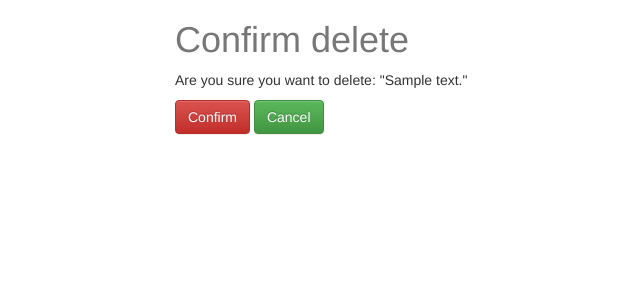
After one commit to imranjeetsingh/Blog-web-app-with-Django, a Django app: template DjangoBlog/src/templates/confirm_delete.html in a window 1280 px wide. The commit adds this page. Shown: the top 300 px of the page, without its empty margins (195-835 px from the left). Run offline with Django 3.2, Linux system fonts and the light colour scheme; the template is opened without the code that fills it: most values are stand-ins (such as "Sample title", 1, 10 or a date in 2020); some libraries are stand-ins or nearby versions.

Commit message:
added comment delete method

```diff
--- a/DjangoBlog/src/comments/urls.py
+++ b/DjangoBlog/src/comments/urls.py
@@ -3,11 +3,10 @@ from django.contrib import admin
 
 from .views import (
     comment_thread,
-    # comment_delete
-
+    comment_delete,
     )
 
 urlpatterns = [
     url(r'^(?P<id>\d+)/$', comment_thread, name='thread'),
-    # url(r'^(?P<id>\d+)/delete/$', comment_delete, name='delete'),
+    url(r'^(?P<id>\d+)/delete/$', comment_delete, name='delete'),
 ]
--- a/DjangoBlog/src/templates/comment_thread.html
+++ b/DjangoBlog/src/templates/comment_thread.html
@@ -8,7 +8,7 @@
 
 
 {% block content %}
-{{object}}
+<!-- {{object}} -->
 <!-- {{instance.title|urlify}} -->
 
 <div class="col-sm-6 col-sm-offset-3">
@@ -16,13 +16,13 @@
     <p> {{comments.content}}</p>
     <footer>via {{ comments.user }} | {{ comments.timestamp|timesince }} ago |
         {% if comments.children.count > 0 %}{{ comments.children.count }}
-        Comment{% if comments.children.count > 1 %}s{% endif %} | {% endif %} </footer>
+        Comment{% if comments.children.count > 1 %}s{% endif %} {% endif %} {% if request.user == comments.user %} <a href="{{comments.get_delete_url}}">Delete</a>{% endif %} </footer>
     <hr>
     <div>
         {% for child_comment in comments.children %}
         <blockquote>
             <p class="mb-0"> {{child_comment.content}}</p>
-            <footer>via {{child_comment.user }} | {{ child_comment.timestamp | timesince }} </footer>
+            <footer>via {{child_comment.user }} | {{ child_comment.timestamp | timesince }} ago  {% if request.user == child_comment.user %} <a href="{{child_comment.get_delete_url}}">Delete</a> {% endif %}  </footer>
         </blockquote>
         {% endfor %}
         <form action="" method="POST">{% csrf_token %}
--- /dev/null
+++ b/DjangoBlog/src/templates/confirm_delete.html
@@ -0,0 +1,20 @@
+{% extends "base.html" %}
+
+{% load urlify %}
+
+{% load crispy_forms_tags %}
+
+{% block head_title %}{{instance.title}} | {{block.super}} {% endblock head_title %}
+
+
+{% block content %}
+
+<div class="col-sm-6 col-sm-offset-3">
+    <h1>Confirm delete</h1>
+        <form action="" method="POST">{% csrf_token %}
+            <p>Are you sure you want to delete: "{{object.content}}"</p>
+            <input type="submit" value="Confirm" class="btn btn-danger">
+            <a href="{{object.get_absolute_url}}" class="btn btn-success">Cancel</a>
+        </form>
+</div>
+{% endblock content %}
```
Also changed, not shown: DjangoBlog/src/comments/views.py (+31 -1 lines), DjangoBlog/src/db.sqlite3.
